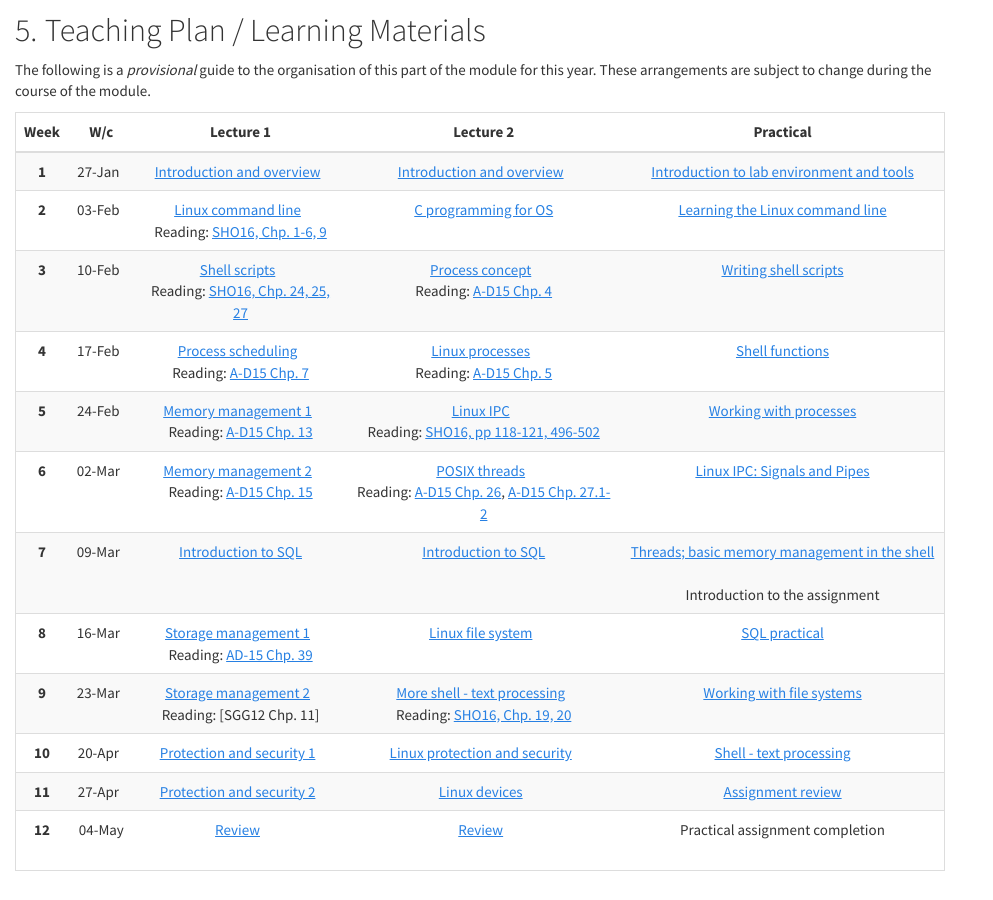
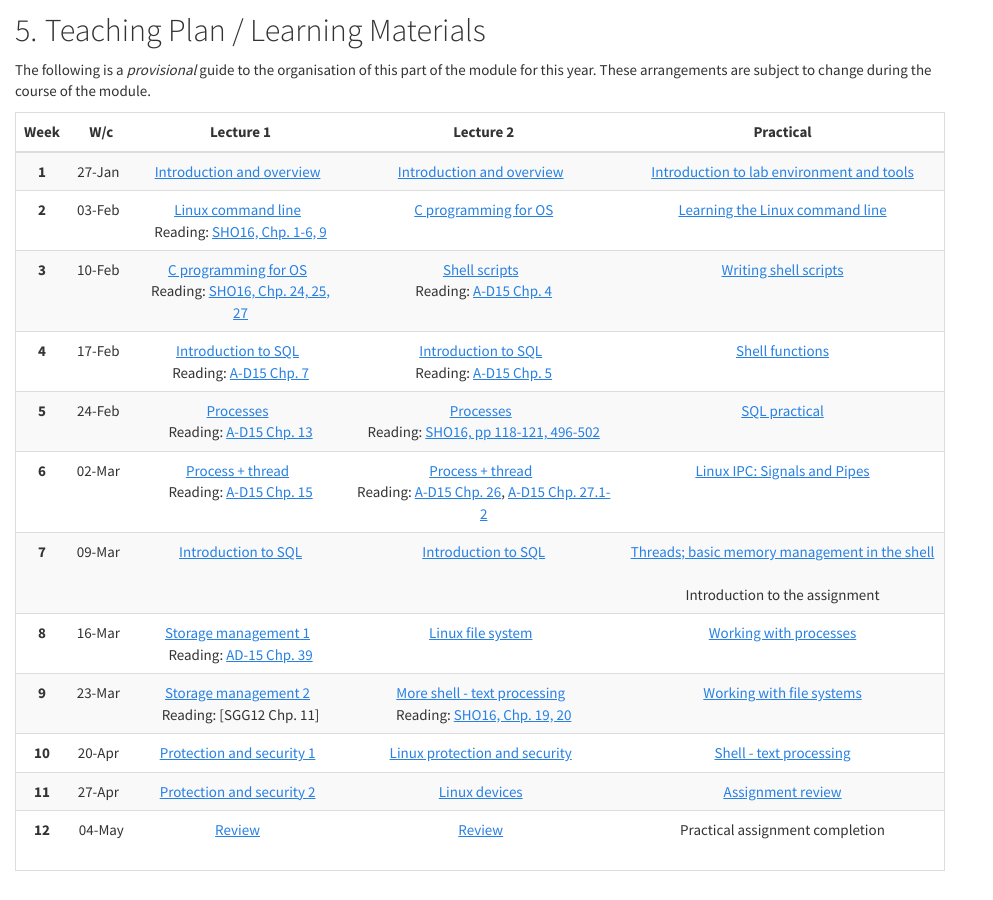
Before and after one commit to wkz20042008/kf4005, a Jekyll site: the page built from index.md, in a window 1280 px wide and 900 px high, scrolled down 2125 px. Shown: the whole window, without its empty margins (0-993 px from the left). Built offline with Jekyll 4.4.1, drawn with Linux system fonts in a browser that asks for light colours; nearby versions of some CDN libraries.

Commit message:
Update index.md

```diff
--- a/index.md
+++ b/index.md
@@ -91,12 +91,12 @@ change during the course of the module.
 | :----: | :---: | :---------: | :---------: | :---------: |
 **1** | 27-Jan &nbsp; | [Introduction and overview]({{site.baseurl}}{{site.raurl}}/A01.pdf) &nbsp; | [Introduction and overview]({{site.baseurl}}{{site.raurl}}/B01.pdf) &nbsp; | [Introduction to lab environment and tools](L01.html)
 **2** | 03-Feb &nbsp; | [Linux command line]({{site.baseurl}}{{site.raurl}}/B02.pdf) &nbsp; <br/> Reading: [SHO16, Chp. 1-6, 9]({{site.baseurl}}{{site.raurl}}/TLCL.pdf) | [C programming for OS]({{site.baseurl}}{{site.raurl}}/A02.pdf) | [Learning the Linux command line](L02.html)
-**3** | 10-Feb &nbsp; | [Shell scripts]({{site.baseurl}}{{site.raurl}}/B03.pdf) &nbsp; <br/> Reading: [SHO16, Chp. 24, 25, 27]({{site.baseurl}}{{site.raurl}}/TLCL.pdf)| [Process concept]({{site.baseurl}}{{site.raurl}}/A03.pdf) &nbsp; <br/> Reading: [A-D15 Chp. 4](http://pages.cs.wisc.edu/~remzi/OSTEP/cpu-intro.pdf) | [Writing shell scripts](L03.html)
-**4** | 17-Feb &nbsp; | [Process scheduling]({{site.baseurl}}{{site.raurl}}/A04.pdf) &nbsp; <br/> Reading: [A-D15 Chp. 7](http://pages.cs.wisc.edu/~remzi/OSTEP/cpu-sched.pdf)| [Linux processes]({{site.baseurl}}{{site.raurl}}/B04.pdf) &nbsp; <br/> Reading: [A-D15 Chp. 5](http://pages.cs.wisc.edu/~remzi/OSTEP/cpu-api.pdf)| [Shell functions](L04.html)
-**5** | 24-Feb &nbsp; | [Memory management&nbsp;1]({{site.baseurl}}{{site.raurl}}/A05.pdf) &nbsp; <br/> Reading: [A-D15 Chp. 13](http://pages.cs.wisc.edu/~remzi/OSTEP/vm-intro.pdf)| [Linux IPC]({{site.baseurl}}{{site.raurl}}/B05.pdf) &nbsp; <br/> Reading: [SHO16, pp 118-121, 496-502]({{site.baseurl}}{{site.raurl}}/TLCL.pdf)| [Working with processes](L05.html)
-**6** | 02-Mar &nbsp; | [Memory management&nbsp;2]({{site.baseurl}}{{site.raurl}}/A06.pdf) &nbsp; <br/> Reading: [A-D15 Chp. 15](http://pages.cs.wisc.edu/~remzi/OSTEP/vm-mechanism.pdf)| [POSIX threads]({{site.baseurl}}{{site.raurl}}/B06.pdf) &nbsp; <br/> Reading: [A-D15 Chp. 26](http://pages.cs.wisc.edu/~remzi/OSTEP/threads-intro.pdf), [A-D15 Chp. 27.1-2](http://pages.cs.wisc.edu/~remzi/OSTEP/threads-api.pdf) | [Linux IPC: Signals and Pipes](L06.html)
+**3** | 10-Feb &nbsp; | [C programming for OS]({{site.baseurl}}{{site.raurl}}/B03.pdf) &nbsp; <br/> Reading: [SHO16, Chp. 24, 25, 27]({{site.baseurl}}{{site.raurl}}/TLCL.pdf)| [Shell scripts]({{site.baseurl}}{{site.raurl}}/A03.pdf) &nbsp; <br/> Reading: [A-D15 Chp. 4](http://pages.cs.wisc.edu/~remzi/OSTEP/cpu-intro.pdf) | [Writing shell scripts](L03.html)
+**4** | 17-Feb &nbsp; | [Introduction to SQL]({{site.baseurl}}{{site.raurl}}/A04.pdf) &nbsp; <br/> Reading: [A-D15 Chp. 7](http://pages.cs.wisc.edu/~remzi/OSTEP/cpu-sched.pdf)| [Introduction to SQL]({{site.baseurl}}{{site.raurl}}/B04.pdf) &nbsp; <br/> Reading: [A-D15 Chp. 5](http://pages.cs.wisc.edu/~remzi/OSTEP/cpu-api.pdf)| [Shell functions](L04.html)
+**5** | 24-Feb &nbsp; | [Processes]({{site.baseurl}}{{site.raurl}}/A05.pdf) &nbsp; <br/> Reading: [A-D15 Chp. 13](http://pages.cs.wisc.edu/~remzi/OSTEP/vm-intro.pdf)| [Processes]({{site.baseurl}}{{site.raurl}}/B05.pdf) &nbsp; <br/> Reading: [SHO16, pp 118-121, 496-502]({{site.baseurl}}{{site.raurl}}/TLCL.pdf)| [SQL practical](L08.html)
+**6** | 02-Mar &nbsp; | [Process + thread]({{site.baseurl}}{{site.raurl}}/A06.pdf) &nbsp; <br/> Reading: [A-D15 Chp. 15](http://pages.cs.wisc.edu/~remzi/OSTEP/vm-mechanism.pdf)| [Process + thread]({{site.baseurl}}{{site.raurl}}/B06.pdf) &nbsp; <br/> Reading: [A-D15 Chp. 26](http://pages.cs.wisc.edu/~remzi/OSTEP/threads-intro.pdf), [A-D15 Chp. 27.1-2](http://pages.cs.wisc.edu/~remzi/OSTEP/threads-api.pdf) | [Linux IPC: Signals and Pipes](L06.html)
 **7** | 09-Mar &nbsp; | [Introduction to SQL]({{site.baseurl}}{{site.raurl}}/A07.pdf) | [Introduction to SQL]({{site.baseurl}}{{site.raurl}}/B07.pdf) | [Threads; basic memory management in the shell](L07.html) &nbsp; <br/> Introduction to the assignment
-**8** | 16-Mar &nbsp; | [Storage management&nbsp;1]({{site.baseurl}}{{site.raurl}}/A08.pdf) &nbsp; <br/> Reading: [AD-15 Chp. 39](http://pages.cs.wisc.edu/~remzi/OSTEP/file-intro.pdf) | [Linux file system]({{site.baseurl}}{{site.raurl}}/B08.pdf) &nbsp; | [SQL practical](L08.html)
+**8** | 16-Mar &nbsp; | [Storage management&nbsp;1]({{site.baseurl}}{{site.raurl}}/A08.pdf) &nbsp; <br/> Reading: [AD-15 Chp. 39](http://pages.cs.wisc.edu/~remzi/OSTEP/file-intro.pdf) | [Linux file system]({{site.baseurl}}{{site.raurl}}/B08.pdf) &nbsp; | [Working with processes](L05.html)
 **9** | 23-Mar &nbsp; | [Storage management&nbsp;2]({{site.baseurl}}{{site.raurl}}/A09.pdf) &nbsp; <br/> Reading: [SGG12 Chp. 11] | [More shell - text processing]({{site.baseurl}}{{site.raurl}}/B09.pdf) &nbsp; <br/> Reading: [SHO16, Chp. 19, 20]({{site.baseurl}}{{site.raurl}}/TLCL.pdf) | [Working with file systems](L09.html)
 **10** | 20-Apr &nbsp; | [Protection and security&nbsp;1]({{site.baseurl}}{{site.raurl}}/A10.pdf) &nbsp; | [Linux protection and security]({{site.baseurl}}{{site.raurl}}/B10.pdf) &nbsp; | [Shell - text processing](L10.html)
 **11** | 27-Apr &nbsp; | [Protection and security&nbsp;2]({{site.baseurl}}{{site.raurl}}/A11.pdf) &nbsp; | [Linux devices]({{site.baseurl}}{{site.raurl}}/B11.pdf) &nbsp; | [Assignment review](L11.html)
```
